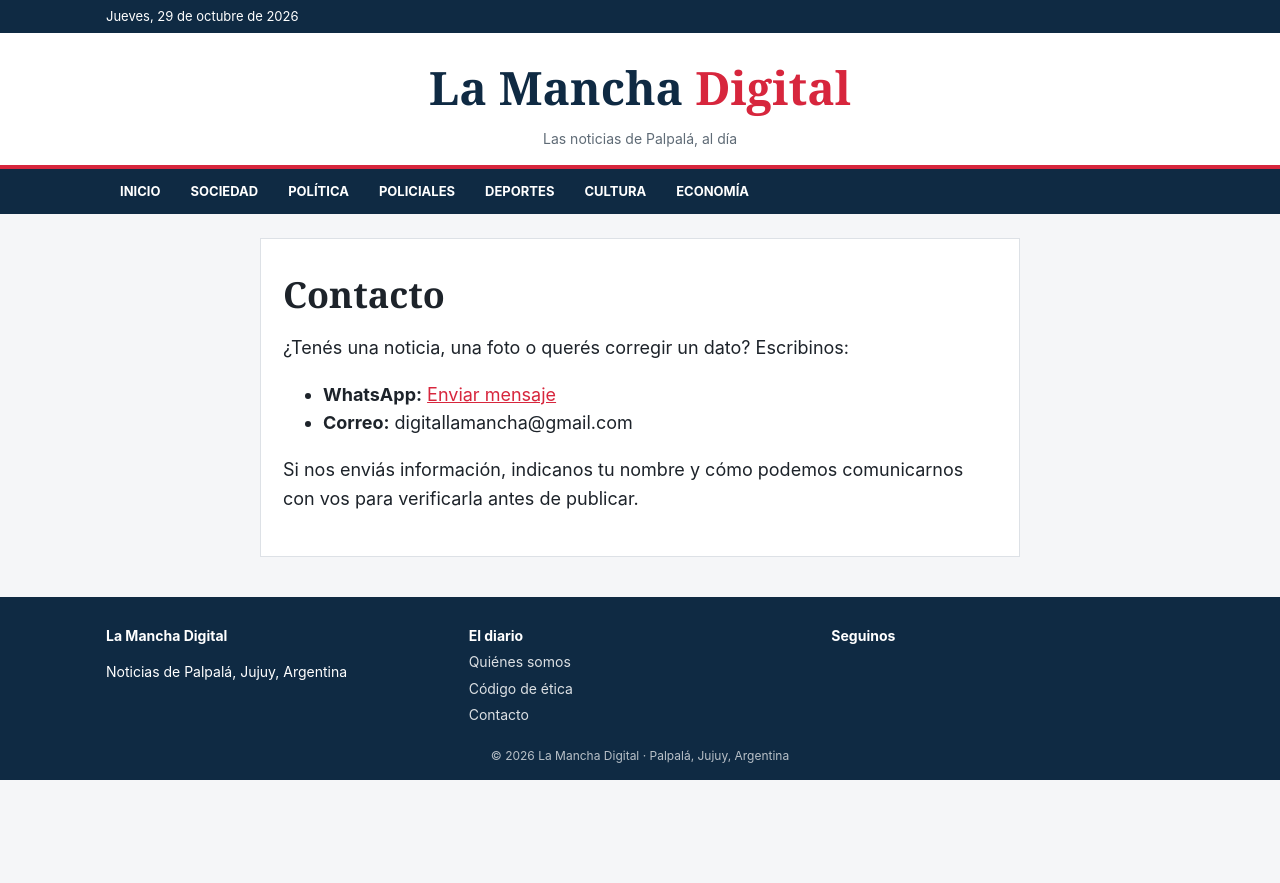
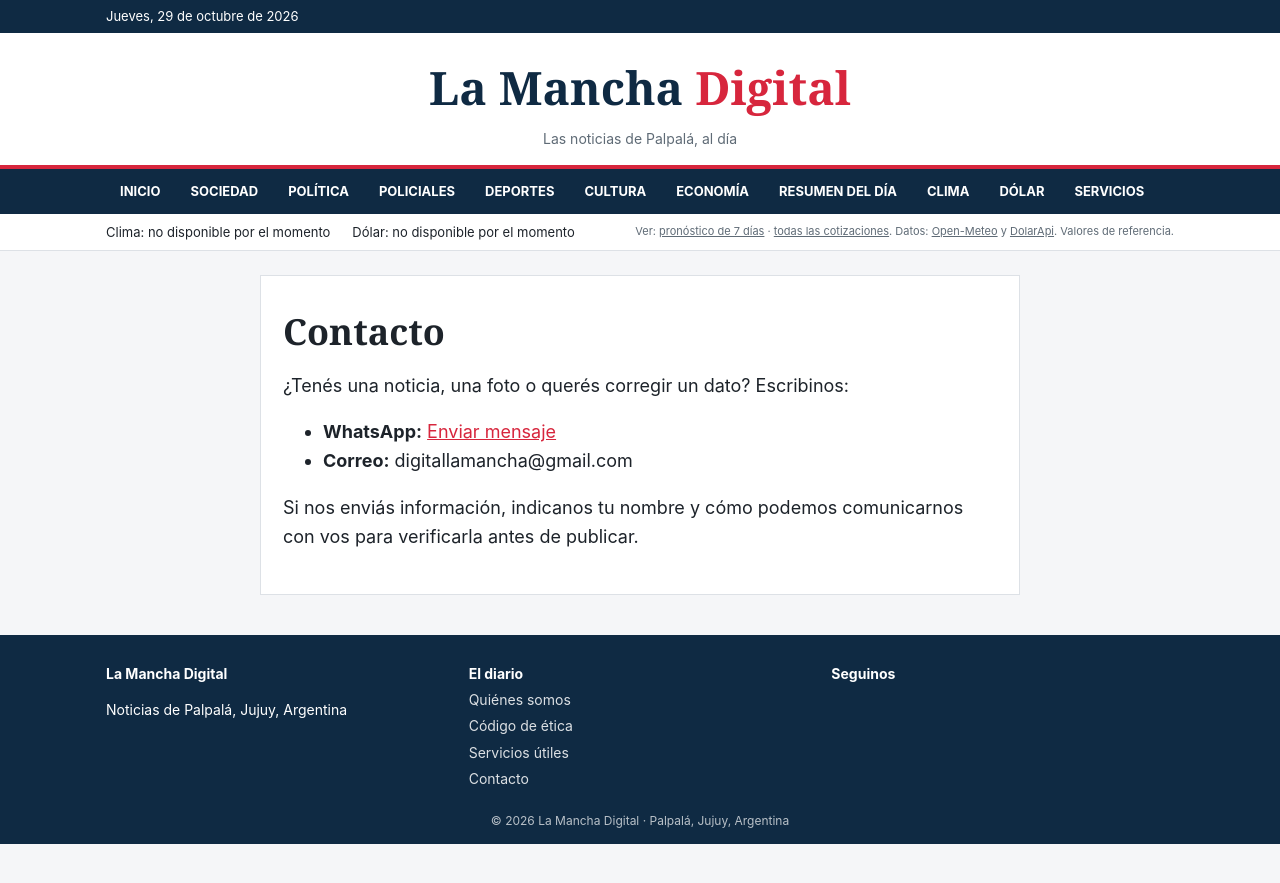
Before and after one commit to lamanchadigital/lamanchadigital.github.io, a Jekyll site: the page built from contacto.md, in a window 1280 px wide. Shown: the top 883 px of the page. Built offline with Jekyll 4.4.1, drawn with Linux system fonts in a browser that asks for light colours; some of the changed lines change nothing that is shown.

Commit message:
Update default.html

```diff
--- a/_layouts/default.html
+++ b/_layouts/default.html
@@ -6,12 +6,19 @@
   {% seo %}
   {% feed_meta %}
   <link rel='stylesheet' href='{{ '/assets/css/estilo.css' | relative_url }}'>
+  <style>
+    .datos{background:#fff;border-bottom:1px solid #DDE1E6;font-size:13px}
+    .datos .contenedor{display:flex;flex-wrap:wrap;align-items:center;gap:6px 22px;padding-top:8px;padding-bottom:8px}
+    .datos .fuentes{margin-left:auto;color:#5F6B76;font-size:11px}
+    .datos .fuentes a{text-decoration:underline}
+  </style>
 </head>
 <body>
   <div class='barra-superior'>
     <div class='contenedor'>
       <span id='fecha'></span>
       <span>
+        {% if site.whatsapp_canal_url != '' %}<a href='{{ site.whatsapp_canal_url }}'>Canal de WhatsApp</a>{% endif %}
         {% if site.facebook_url != '' %}<a href='{{ site.facebook_url }}'>Facebook</a>{% endif %}
         {% if site.instagram_url != '' %}<a href='{{ site.instagram_url }}'>Instagram</a>{% endif %}
         {% if site.tiktok_url != '' %}<a href='{{ site.tiktok_url }}'>TikTok</a>{% endif %}
@@ -28,8 +35,18 @@
       {% for s in site.secciones %}
       <a href='{{ '/seccion/' | append: s.clave | append: '/' | relative_url }}'>{{ s.nombre }}</a>
       {% endfor %}
+      {% for m in site.menu_extra %}
+      <a href='{{ m.url | relative_url }}'>{{ m.nombre }}</a>
+      {% endfor %}
     </div>
   </nav>
+  <div class='datos'>
+    <div class='contenedor'>
+      <span id='clima'>Clima: cargando...</span>
+      <span id='dolar'>Dólar: cargando...</span>
+      <span class='fuentes'>Ver: <a href='{{ '/clima/' | relative_url }}'>pronóstico de 7 días</a> · <a href='{{ '/dolar/' | relative_url }}'>todas las cotizaciones</a>. Datos: <a href='https://open-meteo.com/'>Open-Meteo</a> y <a href='https://dolarapi.com/'>DolarApi</a>. Valores de referencia.</span>
+    </div>
+  </div>
   <main><div class='contenedor'>{{ content }}</div></main>
   <footer class='pie'>
     <div class='contenedor pie-grid'>
@@ -38,10 +55,12 @@
         <strong>El diario</strong>
         <a href='{{ '/acerca/' | relative_url }}'>Quiénes somos</a>
         <a href='{{ '/etica/' | relative_url }}'>Código de ética</a>
+        <a href='{{ '/servicios/' | relative_url }}'>Servicios útiles</a>
         <a href='{{ '/contacto/' | relative_url }}'>Contacto</a>
       </div>
       <div>
         <strong>Seguinos</strong>
+        {% if site.whatsapp_canal_url != '' %}<a href='{{ site.whatsapp_canal_url }}'>Canal de WhatsApp</a>{% endif %}
         {% if site.facebook_url != '' %}<a href='{{ site.facebook_url }}'>Facebook</a>{% endif %}
         {% if site.instagram_url != '' %}<a href='{{ site.instagram_url }}'>Instagram</a>{% endif %}
         {% if site.tiktok_url != '' %}<a href='{{ site.tiktok_url }}'>TikTok</a>{% endif %}
@@ -52,6 +71,50 @@
   <script>
     var f = new Date().toLocaleDateString('es-AR', {weekday: 'long', day: 'numeric', month: 'long', year: 'numeric'});
     document.getElementById('fecha').textContent = f.charAt(0).toUpperCase() + f.slice(1);
+
+    (function () {
+      function descripcion(c) {
+        if (c === 0) return ['☀️', 'despejado'];
+        if (c === 1) return ['🌤️', 'mayormente despejado'];
+        if (c === 2) return ['⛅', 'parcialmente nublado'];
+        if (c === 3) return ['☁️', 'nublado'];
+        if (c === 45 || c === 48) return ['🌫️', 'niebla'];
+        if (c >= 51 && c <= 57) return ['🌦️', 'llovizna'];
+        if (c >= 61 && c <= 67) return ['🌧️', 'lluvia'];
+        if (c >= 71 && c <= 77) return ['❄️', 'nieve'];
+        if (c >= 80 && c <= 82) return ['🌦️', 'chubascos'];
+        if (c === 85 || c === 86) return ['❄️', 'nevadas'];
+        if (c >= 95) return ['⛈️', 'tormenta'];
+        return ['🌡️', 'variable'];
+      }
+
+      var clima = document.getElementById('clima');
+      var dolar = document.getElementById('dolar');
+      var peso = new Intl.NumberFormat('es-AR', {maximumFractionDigits: 0});
+
+      var urlClima = 'https://api.open-meteo.com/v1/forecast?latitude=-24.26&longitude=-65.21&current=temperature_2m,weather_code&daily=temperature_2m_max,temperature_2m_min&timezone=America%2FArgentina%2FJujuy&forecast_days=1';
+      fetch(urlClima)
+        .then(function (r) { return r.json(); })
+        .then(function (d) {
+          var ic = descripcion(d.current.weather_code);
+          clima.textContent = ic[0] + ' Palpalá ' + Math.round(d.current.temperature_2m) + ' °C, ' + ic[1] +
+            ' (mín ' + Math.round(d.daily.temperature_2m_min[0]) + ' °, máx ' + Math.round(d.daily.temperature_2m_max[0]) + ' °)';
+        })
+        .catch(function () { clima.textContent = 'Clima: no disponible por el momento'; });
+
+      function cotizacion(tipo) {
+        return fetch('https://dolarapi.com/v1/dolares/' + tipo).then(function (r) { return r.json(); });
+      }
+      Promise.all([cotizacion('oficial'), cotizacion('blue')])
+        .then(function (res) {
+          var o = res[0];
+          var b = res[1];
+          var hora = new Date(o.fechaActualizacion).toLocaleTimeString('es-AR', {hour: '2-digit', minute: '2-digit'});
+          dolar.textContent = '💵 Dólar (compra / venta): Oficial $' + peso.format(o.compra) + ' / $' + peso.format(o.venta) +
+            ' · Blue $' + peso.format(b.compra) + ' / $' + peso.format(b.venta) + ' · actualizado ' + hora;
+        })
+        .catch(function () { dolar.textContent = 'Dólar: no disponible por el momento'; });
+    })();
   </script>
 </body>
 </html>
```
